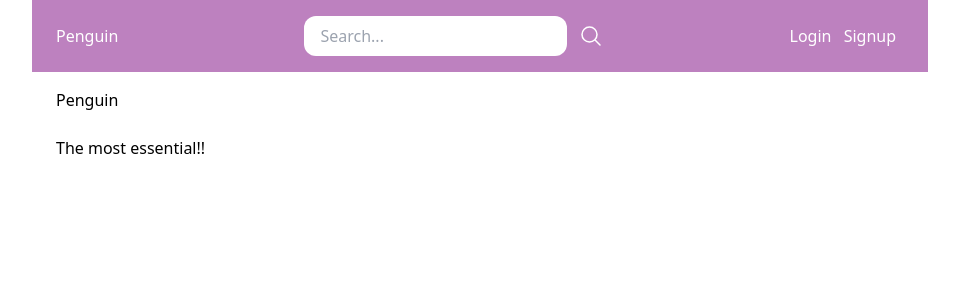
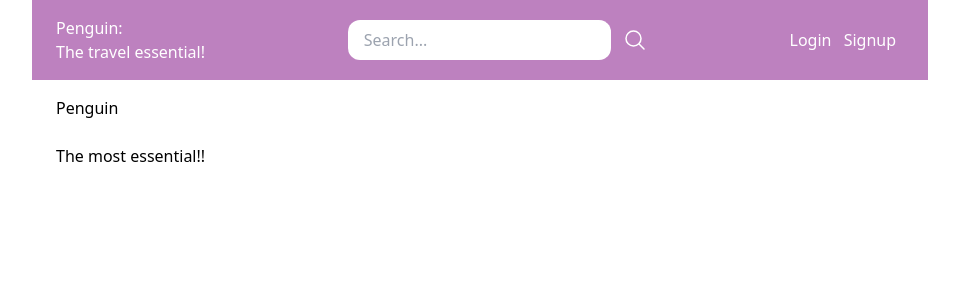
Before and after one commit to SharathRC/travel-tracker-web, a Django app: page / in a window 1280 px wide. Shown: the top 300 px of the page, without its empty margins (160-1119 px from the left). Run offline with Django 4.2, Linux system fonts and the light colour scheme; data that the repository does not hold is empty; some libraries are stand-ins or nearby versions.

Commit message:
clean base

```diff
--- a/travel-tracker-web/core/templates/base.html
+++ b/travel-tracker-web/core/templates/base.html
@@ -16,7 +16,7 @@
 <body>
     <nav class="max-w-4xl mx-auto py-4 px-6 flex items-center justify-between" style="background-color:#BD81BF;">
         <div class="logo">
-            <a href="/" class="text-white">Penguin</a>
+            <a href="/" class="text-white">Penguin: </br>The travel essential!</a>
         </div>
 
         <div class="search">
```
